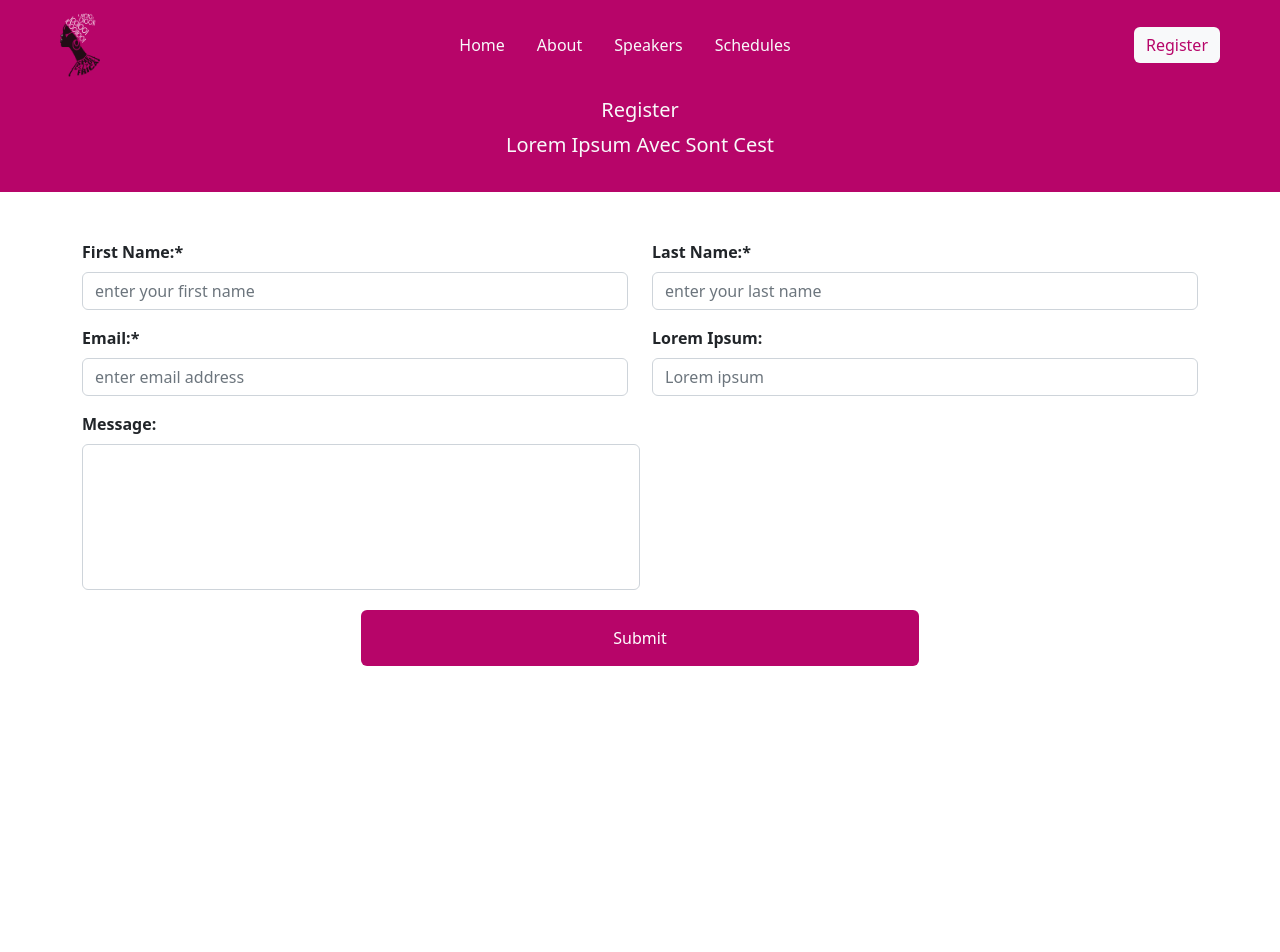
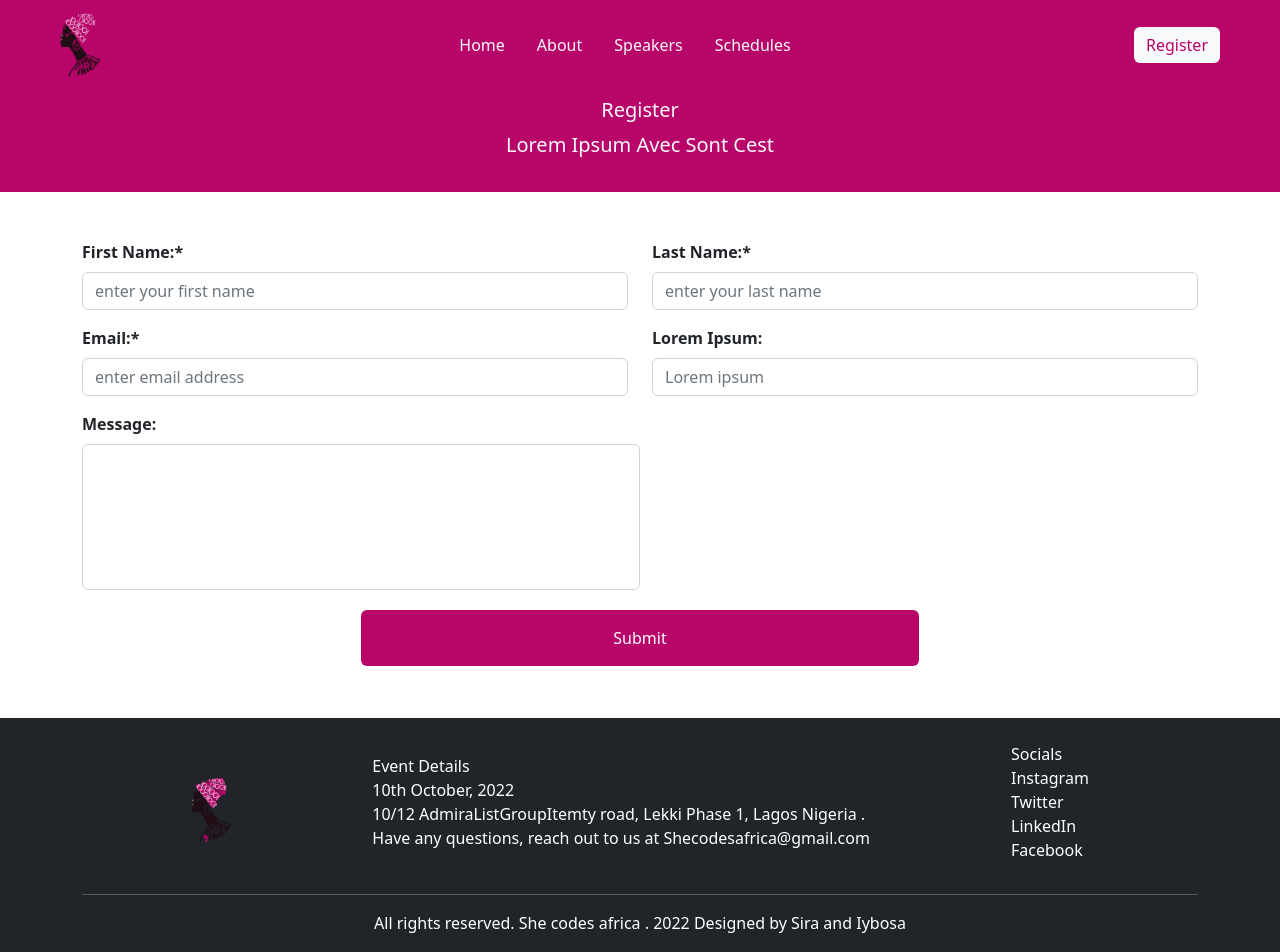
Before and after one commit to temilolakutelu/SCA-Summit-FE, a React (Create React App) app in the folder client/: page / in a window 1280 px wide. Shown: the top 952 px of the page. Before the commit the page ends 800 px from the top, so only its background shows below. Built offline with nearby package versions, Linux system fonts and the light colour scheme.

Commit message:
added footer section

```diff
--- a/client/src/App.js
+++ b/client/src/App.js
@@ -1,3 +1,4 @@
+import Footer from "./components/Footer";
 import NavBar from "./components/Navbar";
 
 import Register from "./page/Register";
@@ -11,6 +12,7 @@ const App = () => {
       <NavBar/>
       <Register />
 
+      <Footer/>
     </>
 
   )
--- /dev/null
+++ b/client/src/components/Footer.jsx
@@ -0,0 +1,44 @@
+import logoImage from "../image/she-code-africa-logo.png";
+
+import { Container, List, ListGroupItem } from "reactstrap";
+
+const Footer = () => {
+  return (
+    <>
+      <footer className="bg-dark text-white py-4">
+        <Container className="d-flex justify-content-evenly align-items-center">
+          <div>
+            <img src={logoImage} alt={logoImage} width="40" height="64" />
+          </div>
+          <List>
+            <ListGroupItem>Event Details</ListGroupItem>
+            <ListGroupItem>10th October, 2022</ListGroupItem>
+            <ListGroupItem>
+              10/12 AdmiraListGroupItemty road, Lekki Phase 1, Lagos Nigeria .
+            </ListGroupItem>
+            <ListGroupItem>
+              Have any questions, reach out to us at Shecodesafrica@gmail.com
+            </ListGroupItem>
+          </List>
+
+          <List>
+            <ListGroupItem>Socials</ListGroupItem>
+            <ListGroupItem>Instagram</ListGroupItem>
+            <ListGroupItem>Twitter</ListGroupItem>
+            <ListGroupItem>LinkedIn</ListGroupItem>
+            <ListGroupItem>Facebook</ListGroupItem>
+          </List>
+        </Container>
+        <Container>
+          <hr />
+          <div className="text-center">
+            All rights reserved. She codes africa . 2022 Designed by Sira and
+            Iybosa
+          </div>
+        </Container>
+      </footer>
+    </>
+  );
+};
+
+export default Footer;
```
Also changed, not shown: client/src/components/Footer.js (deleted).
